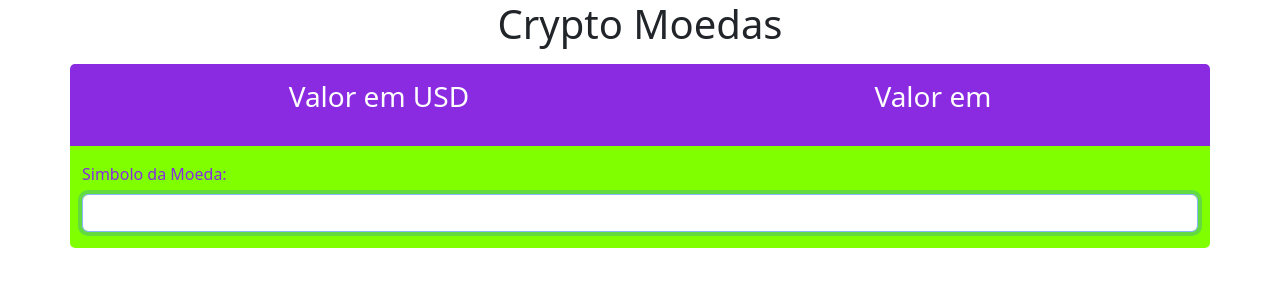
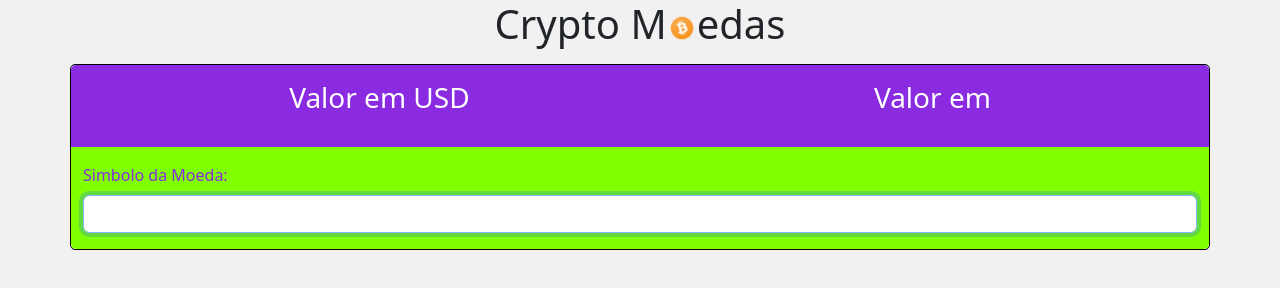
Before and after one commit to Ikarosv/Estudando-API, a website: page Exercise Javascript Async/index.html in a window 1280 px wide. Drawn offline with nearby package versions, Linux system fonts and the light colour scheme; no server answers.

Commit message:
modificações no css

```diff
--- a/Exercise Javascript Async/index.html
+++ b/Exercise Javascript Async/index.html
@@ -9,8 +9,9 @@
   <link rel="stylesheet" href="style.css">
 </head>
 <body>
-  <h1 class="text-center">Crypto Moedas</h1>
-  <main class="container d-flex justify-content-around mt-3 p-3 Main">
+  <h1 class="text-center">Crypto M<img src="imgSite/Imagem-Dinheiro-Bitcoin-PNG.png" alt="imagem bitcoin representando a letra o de moeda" width="30px">edas</h1>
+  <section id="princ" class="container mt-3">
+  <main class="container d-flex justify-content-around p-3 Main">
     <div class="text-center">
       <h3>Valor em USD</h3>
       <ul id="coins-list">
@@ -27,7 +28,7 @@
       <input id="convert-input" class="form-control" type="text" autofocus>
     </div>
   </div>
-
+  </section>
   <script src="apiCoins.js"></script>
   <script src="https://cdn.jsdelivr.net/npm/bootstrap@5.2.2/dist/js/bootstrap.bundle.min.js" integrity="sha384-OERcA2EqjJCMA+/3y+gxIOqMEjwtxJY7qPCqsdltbNJuaOe923+mo//f6V8Qbsw3" crossorigin="anonymous"></script>
 </body>
--- a/Exercise Javascript Async/style.css
+++ b/Exercise Javascript Async/style.css
@@ -3,6 +3,17 @@
   border-top-left-radius: 5px;
   border-top-right-radius: 5px;
   color: white;
+}
+
+#princ {
+  padding: 0;
+  border-radius: 5px;
+  /* box-shadow: 0 0 20px black; */
+  border: .5px solid black;
+}
+
+body {
+  background-color: rgb(241, 241, 241);
 }
 
 ul {
```
Also changed, not shown: Exercise Javascript Async/imgSite/Imagem-Dinheiro-Bitcoin-PNG.png (added).
